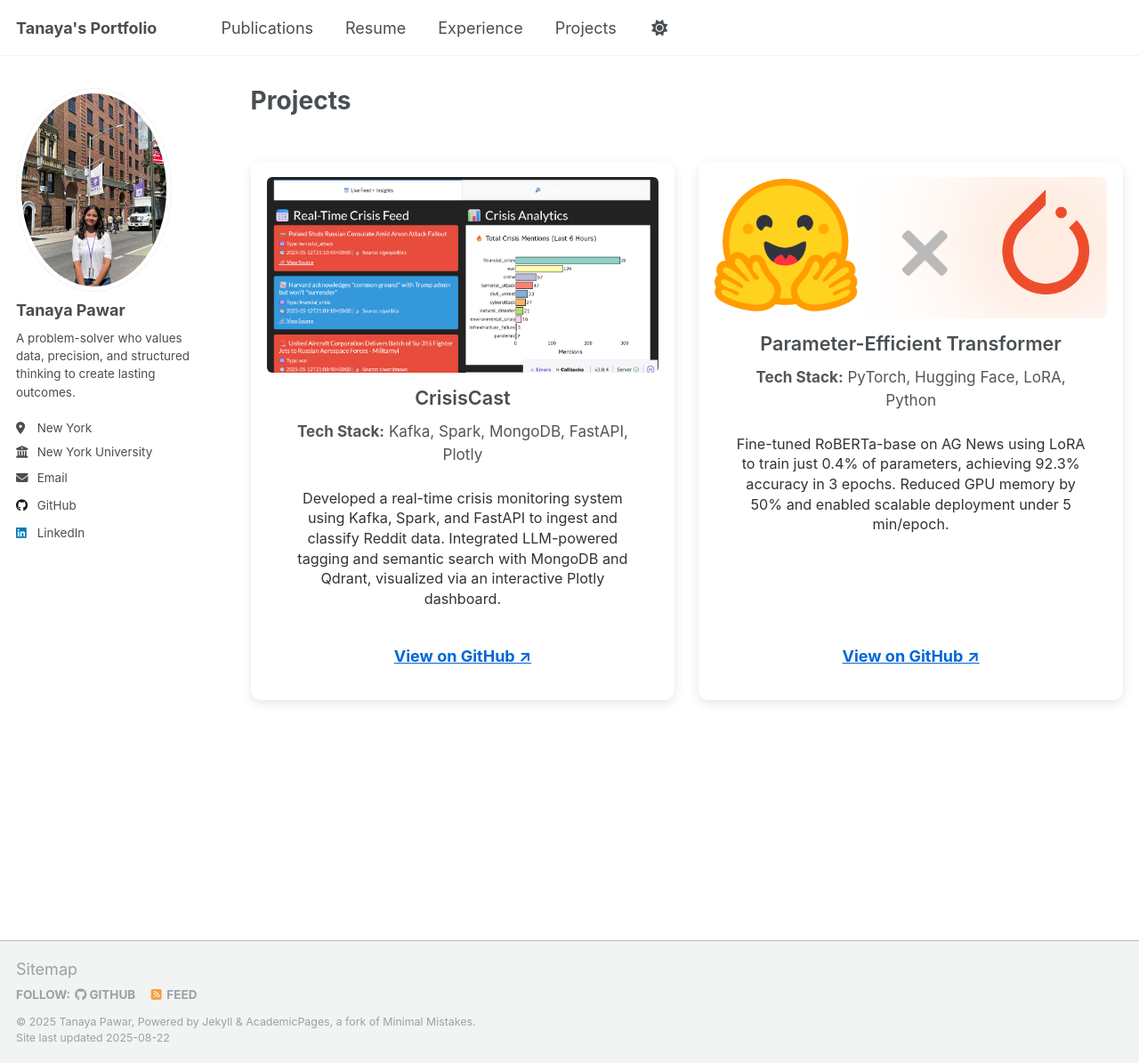
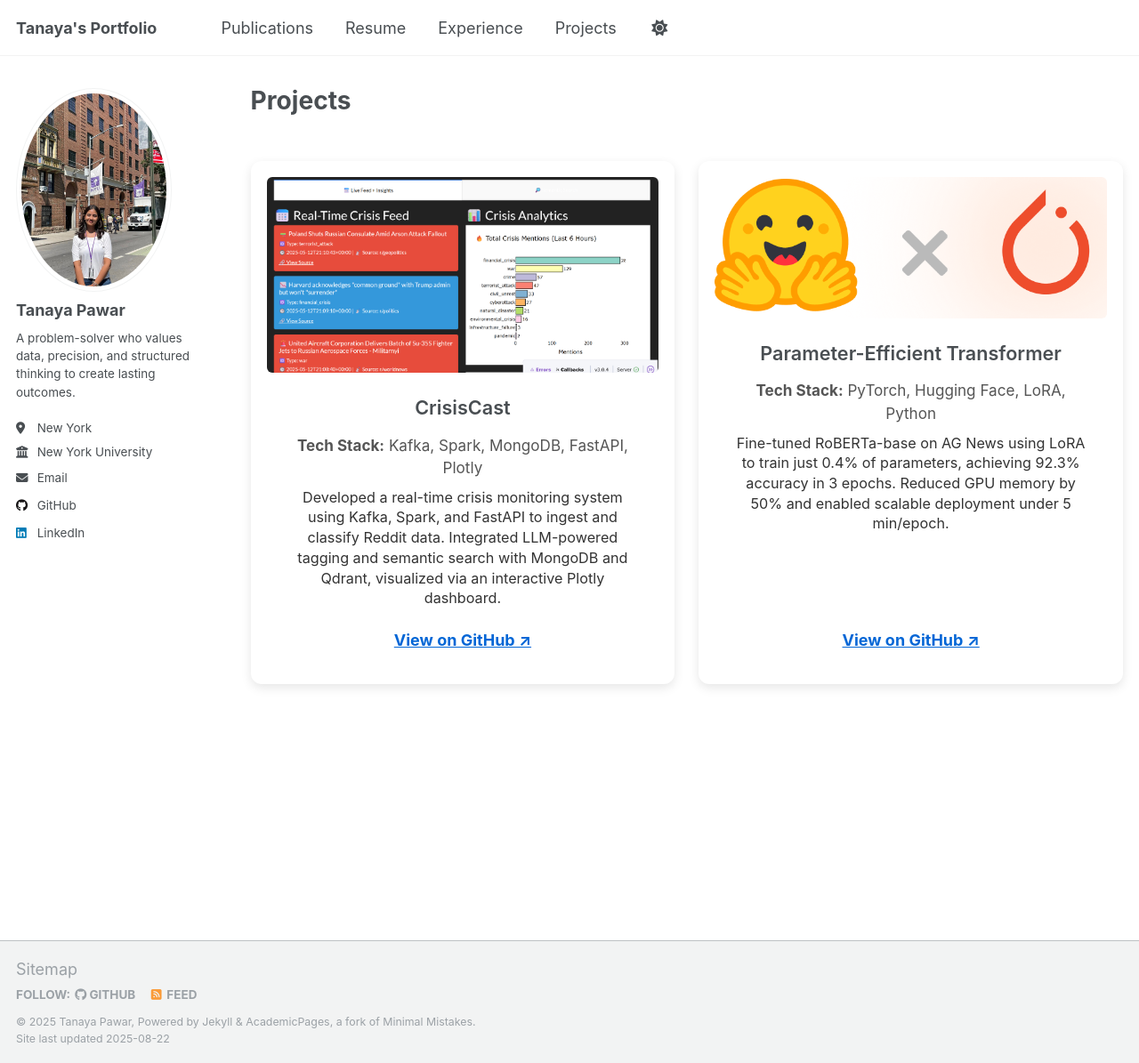
Before and after one commit to tanaya09/tanaya09.github.io, a Jekyll site: the page built from _pages/projects.html, in a window 1280 px wide and 1195 px high. Shown: the whole window at 89% size. Built offline with Jekyll 4.4.1, drawn with Linux system fonts in a browser that asks for light colours.

Commit message:
Update projects.html

```diff
--- a/_pages/projects.html
+++ b/_pages/projects.html
@@ -35,7 +35,7 @@ author_profile: true
 }
 
 .project-content {
-  padding: 0.15rem 1rem 1rem;
+  padding: 0.75rem 1rem 1rem; /* Adjusted to bring consistent spacing */
   display: flex;
   flex-direction: column;
   height: 100%;
@@ -49,6 +49,7 @@ author_profile: true
 
 .project-tech {
   font-size: 0.95rem;
+  margin-top: 0.25rem;  /* Added to balance spacing from image */
   margin-bottom: 0.5rem;
   color: #555;
 }
@@ -58,6 +59,15 @@ author_profile: true
   color: #333;
   margin-bottom: 1rem;
   line-height: 1.4;
+}
+
+/* Normalize markdown spacing */
+.project-description p:first-child {
+  margin-top: 0;
+}
+
+.project-description p {
+  margin: 0.25rem 0;
 }
 
 .project-github {
```
